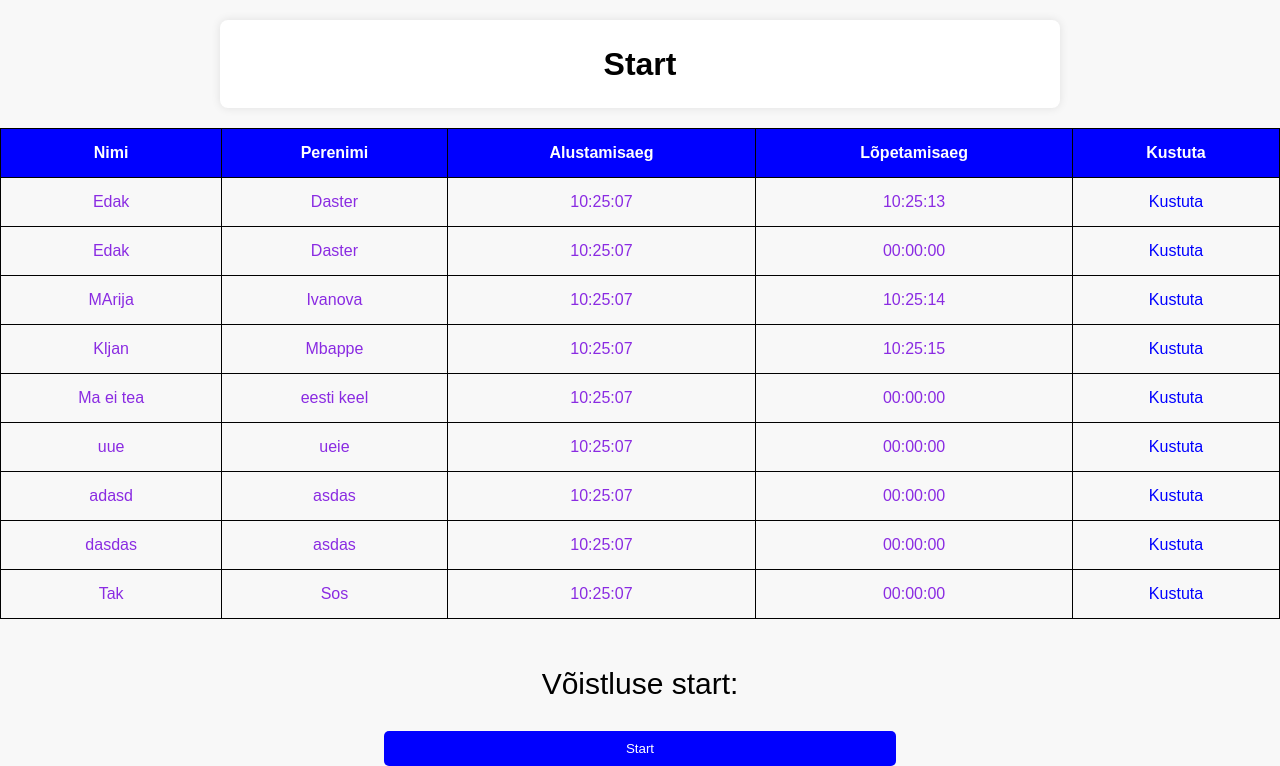
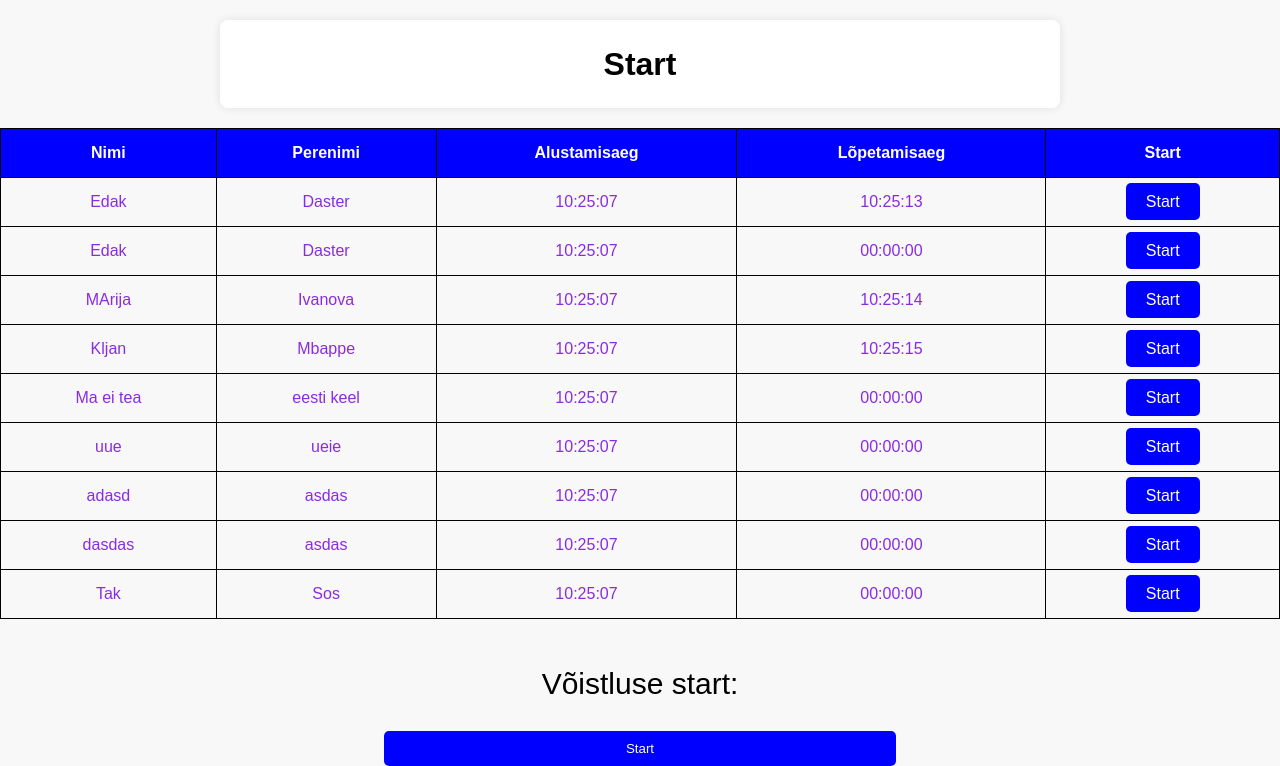
Before and after one commit to MaksimTse/Jooksuvoistlus, a PHP site: page /start.php in a window 1280 px wide. Shown: the part 75-841 px from the top of the page. Run offline with PHP 8.4, Linux system fonts and the light colour scheme; the visitor is signed in with stand-in values (Sample User, id 1); data comes from the database, SQL or seed files in the repository.

Commit message:
tegi kujunduse stardi- ja stoppnuppude jaoks, need olid lingi kujulised

```diff
--- a/Jooks2/jookja.css
+++ b/Jooks2/jookja.css
@@ -163,7 +163,7 @@ th {
     color: #fff;
 }
 
-#lisabtn, #Stratbuton, #muudabtn {
+#lisabtn, #Stratbuton, #muudabtn, #kustutabtn {
     background-color: blue;
     color: #fff;
     padding: 10px 20px;
@@ -171,6 +171,7 @@ th {
     border-radius: 5px;
     margin: 0px auto;
     cursor: pointer;
+    text-decoration: none;
 }
 .close {
     color: #333;
--- a/Jooks2/lopp.php
+++ b/Jooks2/lopp.php
@@ -135,10 +135,12 @@ function sortTable(columnIndex) {
         echo "<td>" . $perenimi . "</td>";
         echo "<td>" . $alustamiaeg . "</td>";
         echo "<td>" . $lopitamisaeg . "</td>";
-        echo "<td><a href='?stop=$id'>Stop</a></td>";
+        echo "<td><a href='?kustuta=$id' id='kustutabtn'>Kustuta</a></td>
+";
         echo "</tr>";
     }
     ?>
+
 </table>
 <?php
 }
--- a/Jooks2/start.php
+++ b/Jooks2/start.php
@@ -114,7 +114,7 @@ if (isset($_SESSION["login"]) && isset($_SESSION["!login"]) && isset($_SESSION['
         <th id="cursor" onclick="sortTable(1)">Perenimi</th>
         <th>Alustamisaeg</th>
         <th id="cursor" onclick="sortTable(2)">Lõpetamisaeg</th>
-        <th>Kustuta</th>
+        <th>Start</th>
     </tr>
     <?php
     global $yhendus;
@@ -128,7 +128,7 @@ if (isset($_SESSION["login"]) && isset($_SESSION["!login"]) && isset($_SESSION['
         echo "<td>" . $perenimi . "</td>";
         echo "<td>" . $alustamiaeg . "</td>";
         echo "<td>" . $lopitamisaeg . "</td>";
-        echo "<td><a href='?kustuta=$id' id='Link'>Kustuta</a></td>";
+        echo "<td><a href='?start=$id' id='Stratbuton'>Start</a></td>";
         echo "</tr>";
     }
     ?>
```
